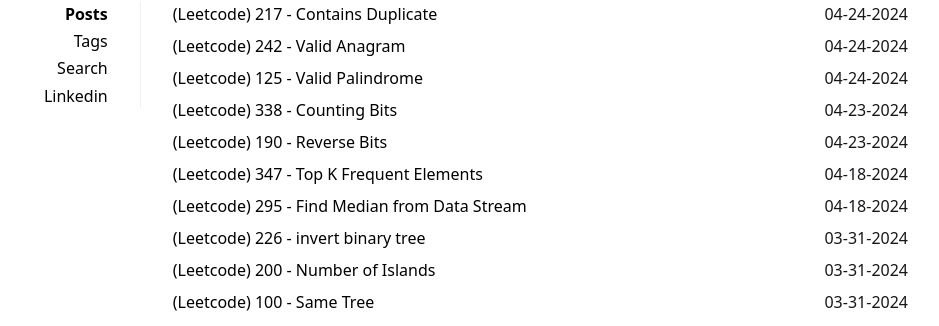
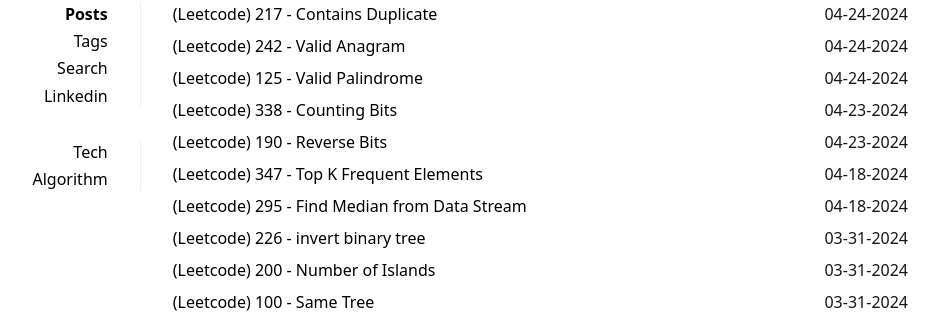
Before and after one commit to dev-jonghoonpark/algorithm-blog, a Jekyll site: the page built from index.html, in a window 1280 px wide. Shown: the part 98-424 px from the top of the page, without its empty margins (180-1119 px from the left). Built offline with Jekyll 4.4.1, drawn with Linux system fonts in a browser that asks for light colours; the list of posts is cut into pages by our own code.

Commit message:
add blog link

```diff
--- /dev/null
+++ b/_data/blog.yml
@@ -0,0 +1,5 @@
+links:
+  - title: Tech
+    url: https://jonghoonpark.com
+  - title: Algorithm
+    url: https://algorithm.jonghoonpark.com
--- a/_includes/navigation.html
+++ b/_includes/navigation.html
@@ -7,6 +7,14 @@
       </ul>
    </nav>
 
+   <nav role="navigation" aria-hidden="true">
+      <ul>
+         {% for item in site.data.blog.links %}
+            <li><a href="{{ item.url }}" {% if item.url == page.url %} class="active"{% endif %} {% if item.target %} target="_blank"{% endif %}>{{ item.title }}</a></li>
+         {% endfor %}
+      </ul>
+   </nav>
+
    <div class="mobile close-button">
       <img src="/assets/icons/close.svg">
    </div>
--- a/_sass/_main.scss
+++ b/_sass/_main.scss
@@ -105,6 +105,10 @@
   flex-basis: 10rem;
   flex-grow: 1;
   position: relative;
+}
+
+header > nav:first-child {
+  margin-bottom: 2rem;
 }
 
 header a {
```
